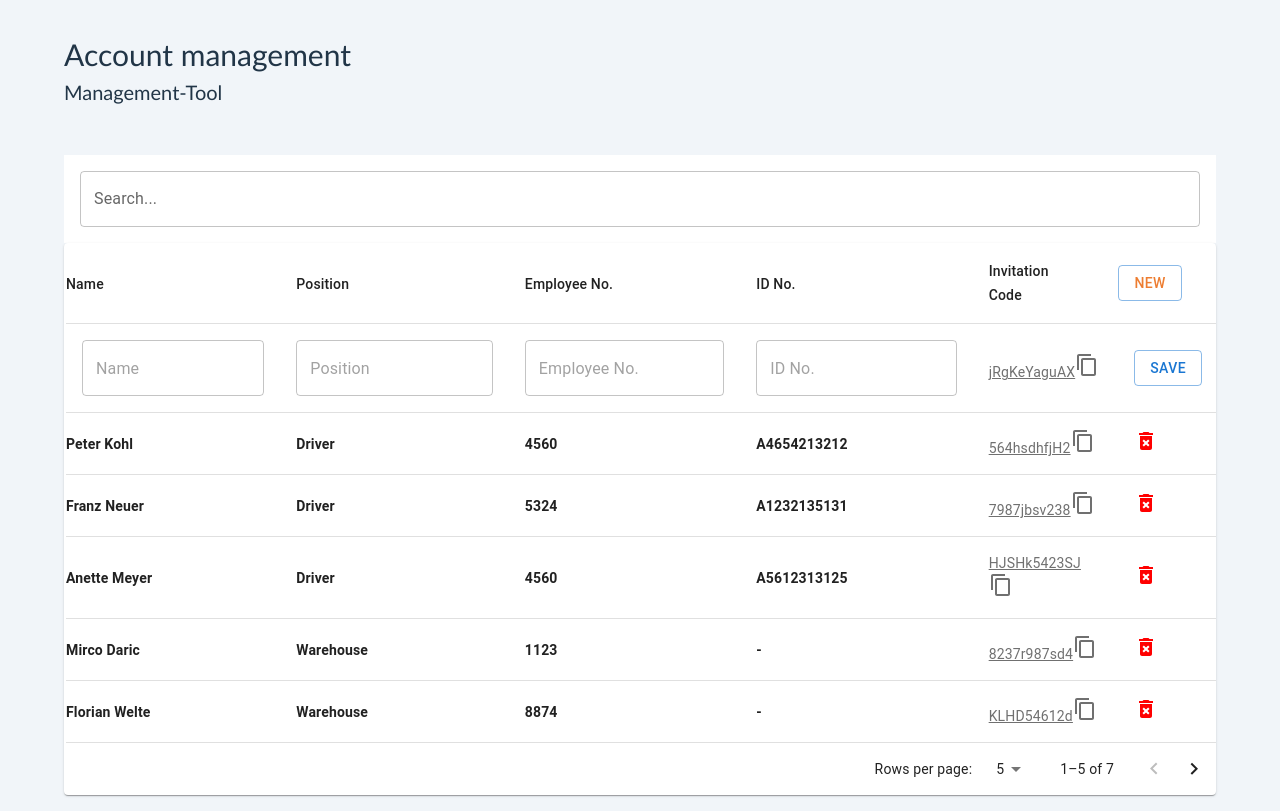
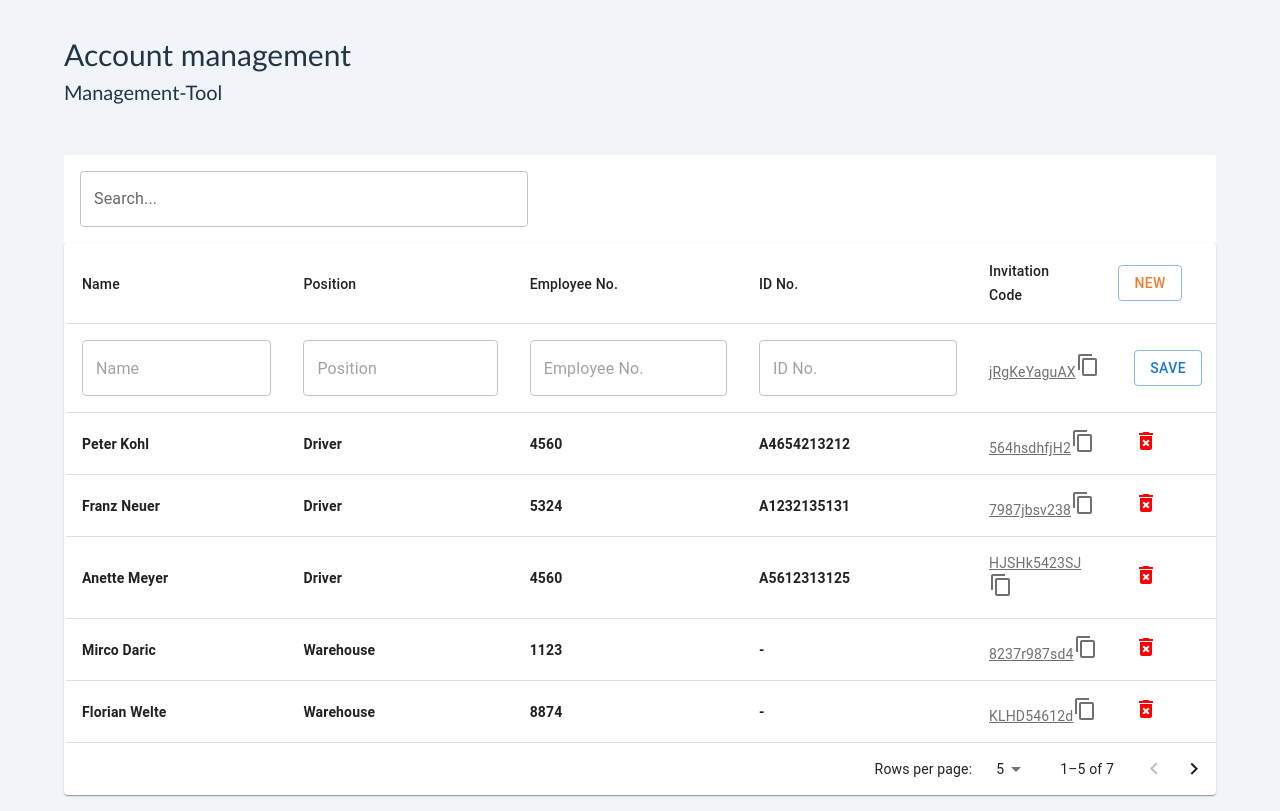
Before and after one commit to danielszabo88/bonisoft, a React (Vite) app: page / in a window 1280 px wide. Built offline with nearby package versions, Linux system fonts and the light colour scheme.

Commit message:
small styling adjustments

```diff
--- a/src/AccountTable/AccountTable.jsx
+++ b/src/AccountTable/AccountTable.jsx
@@ -78,7 +78,7 @@ const headCells = [
   {
     id: "name",
     numeric: false,
-    disablePadding: true,
+    disablePadding: false,
     label: "Name",
   },
   {
@@ -262,7 +262,7 @@ export default function AccountTable() {
           id="outlined-basic"
           onChange={searchHandler}
           variant="outlined"
-          fullWidth
+          sx={{ width: "40%" }}
           label="Search..."
         />
       </SearchBarContainer>
@@ -394,7 +394,6 @@ export default function AccountTable() {
                       component="th"
                       id={labelId}
                       scope="row"
-                      padding="none"
                       style={{ fontWeight: 700 }}
                     >
                       {row.name}
```
